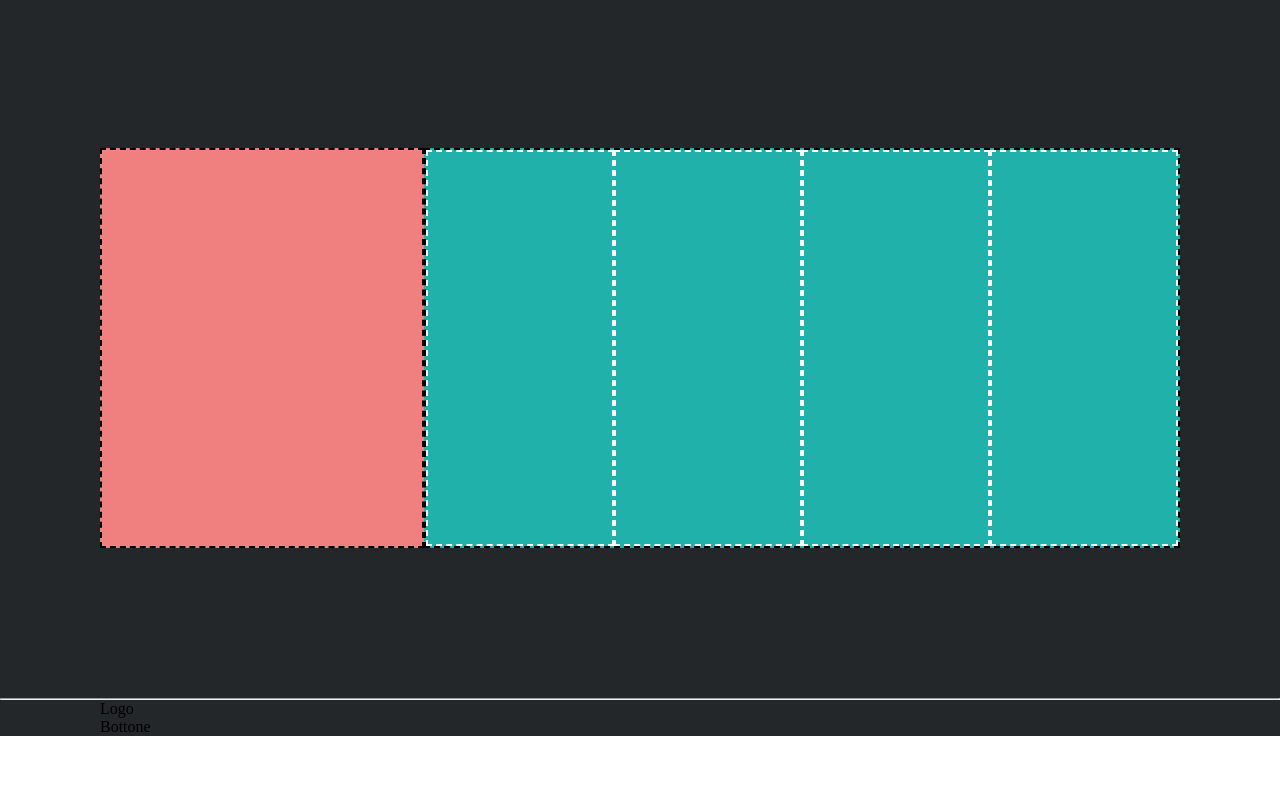
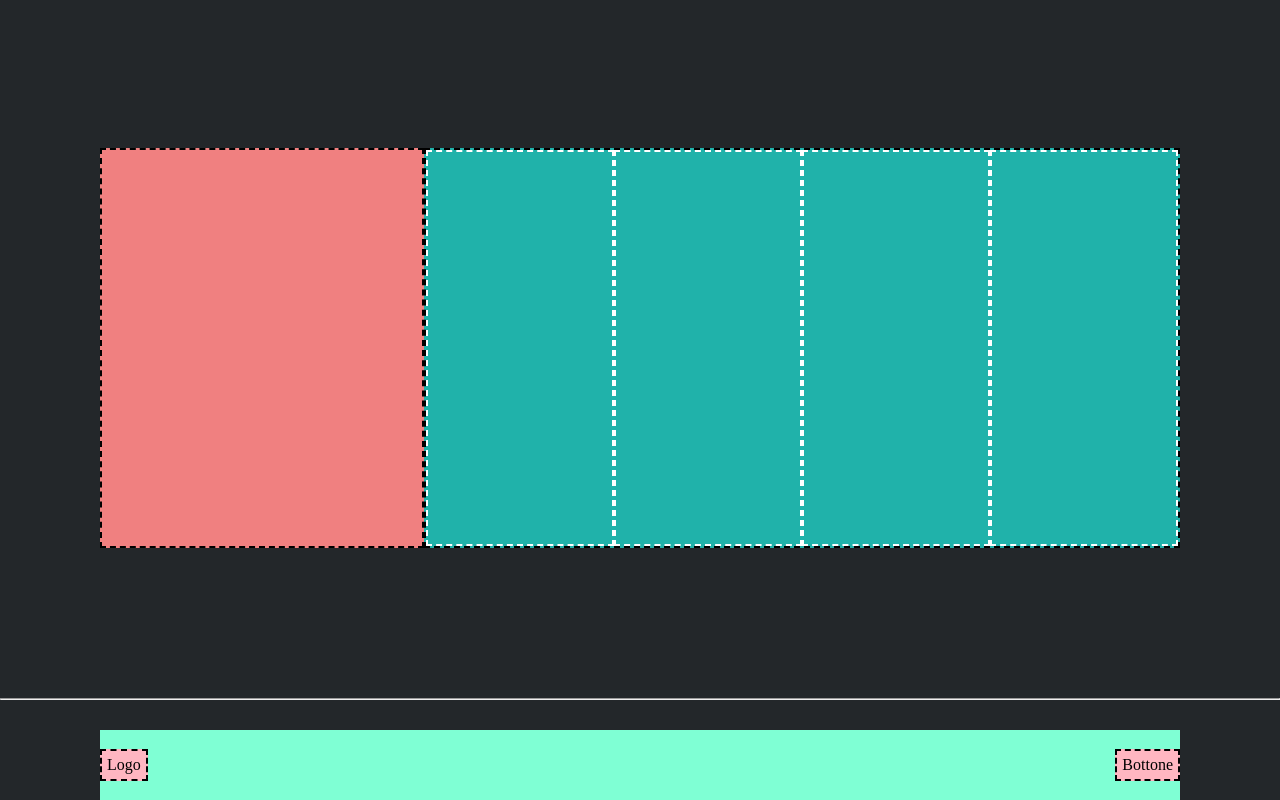
Before and after one commit to GLCVLL/htmlcss-struttura-discord, a plain HTML site: page index.html in a window 1280 px wide. Shown: the part 4172-4972 px from the top of the page. Before the commit the page ends 4908 px from the top, so only its background shows below. Drawn offline with Linux system fonts and the light colour scheme.

Commit message:
added last section footer

```diff
--- a/css/style.css
+++ b/css/style.css
@@ -139,6 +139,17 @@
     border: 2px dashed white;
 }
 
-/*colours
-logo: #7fffd4
-scritta: #ffb6c1*/
+.fifth-jumbotron{
+    background-color: #7fffd4;
+    height: 70px;
+    display: flex;
+    justify-content: space-between;
+    align-items: center;
+    margin-top: 30px;
+}
+
+.text{
+    border: 2px dashed black;
+    background-color: #ffb6c1;
+    padding: 5px;
+}
--- a/index.html
+++ b/index.html
@@ -57,8 +57,8 @@
             </div>
             <hr>
             <div class="container fifth-jumbotron">
-                <div>Logo</div>
-                <div>Bottone</div>
+                <div class="text">Logo</div>
+                <div class="text">Bottone</div>
             </div>
         </div>
     </footer>
```
